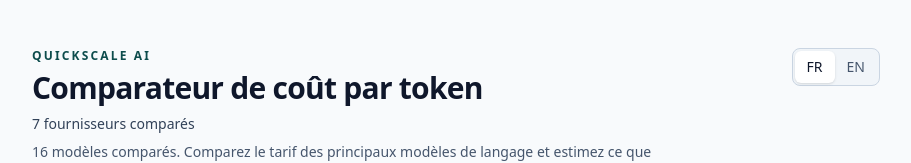
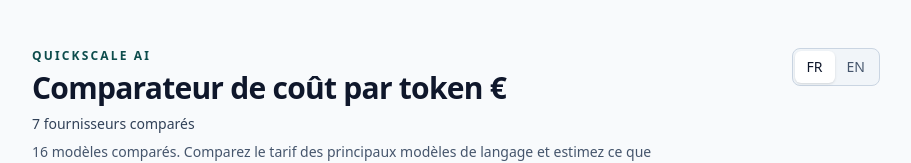
Before and after one commit to quickscale-ai/llm-cost-lab, a React (Vite) app: page / in a window 1280 px wide. Shown: the top 163 px of the page, without its empty margins (184-1095 px from the left). Built offline with nearby package versions, Linux system fonts and the light colour scheme.

Commit message:
Ajoute le symbole euro au titre français

```diff
--- a/src/App.tsx
+++ b/src/App.tsx
@@ -59,10 +59,11 @@ export default function App() {
   const [agenticParams, setAgenticParams] = useState<AgenticParams>(DEFAULT_AGENTIC)
   const [currency, setCurrency] = useState<Currency>(readStoredCurrency)
   const [language, setLanguage] = useState<Language>('fr')
+  const pageTitle = translate(language, 'pageTitle')
 
   useEffect(() => {
-    document.title = `LLM Cost Lab — ${translate(language, 'pageTitle')} · 2026`
-  }, [language])
+    document.title = `LLM Cost Lab — ${pageTitle} · 2026`
+  }, [pageTitle])
   // Un ensemble vide signifie « aucun filtre » : tous les fournisseurs sont affichés.
   const [selectedProviders, setSelectedProviders] = useState<Set<Provider>>(new Set())
   const [modelSearch, setModelSearch] = useState('')
@@ -153,7 +154,7 @@ export default function App() {
                 Quickscale AI
               </p>
               <h1 className="mt-1.5 text-2xl font-bold tracking-tight sm:text-3xl">
-                {translate(language, 'pageTitle')}
+                {language === 'fr' ? `${pageTitle} €` : pageTitle}
               </h1>
             </div>
             <div
```
Also changed, not shown: 1 other file (tests, documents, lock files or other folders).
